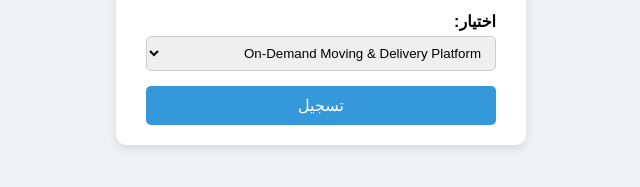
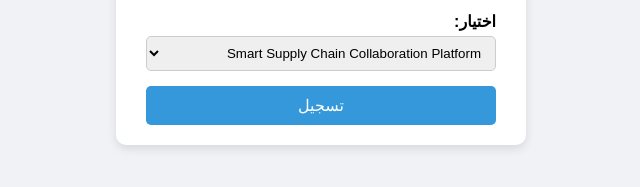
Before and after one commit to Mahmoud-Badawy1/progects-selection, a website: page public/index.html in a window 1280 px wide. Shown: the part 443-630 px from the top of the page, 319-959 px from the left. Drawn offline with Linux system fonts and the light colour scheme; no server answers.

Commit message:
front commit

```diff
--- a/public/index.html
+++ b/public/index.html
@@ -23,20 +23,20 @@
       <div class="form-group">
         <label for="option">اختيار:</label>
         <select id="option" name="option" required>
-          <!-- <option value="Smart Supply Chain Collaboration Platform">Smart Supply Chain Collaboration Platform</option>
+          <option value="Smart Supply Chain Collaboration Platform">Smart Supply Chain Collaboration Platform</option>
           <option value="On-Demand Service App">On-Demand Service App</option>
-          <option value="Freelancer">Freelancer</option> -->
+          <option value="Freelancer">Freelancer</option>
           <option value="On-Demand Moving & Delivery Platform">On-Demand Moving & Delivery Platform</option>
           <option value="Project-management">Project-management</option>
-          <!-- <option value="Worksy-(slack-clone)">Worksy-(slack-clone)</option> -->
-          <!-- <option value="Mangment-system(ERP)">Mangment-system(ERP)</option>
+          <option value="Worksy-(slack-clone)">Worksy-(slack-clone)</option>
+          <option value="Mangment-system(ERP)">Mangment-system(ERP)</option>
           <option value="E-commerce">E-commerce</option>
           <option value="LMS">LMS</option>
-          <option value="Realstate">Realstate</option> -->
-          <!-- <option value="SaaS-dashboard">SaaS-dashboard</option> -->
-          <!-- <option value="Fintech">Fintech</option>
+          <option value="Realstate">Realstate</option>
+          <option value="SaaS-dashboard">SaaS-dashboard</option>
+          <option value="Fintech">Fintech</option>
           <option value="Event Management">Event Management</option>
-          <option value="Medical-Platform">Medical-Platform</option> -->
+          <option value="Medical-Platform">Medical-Platform</option>
         </select>
       </div>
 
```
